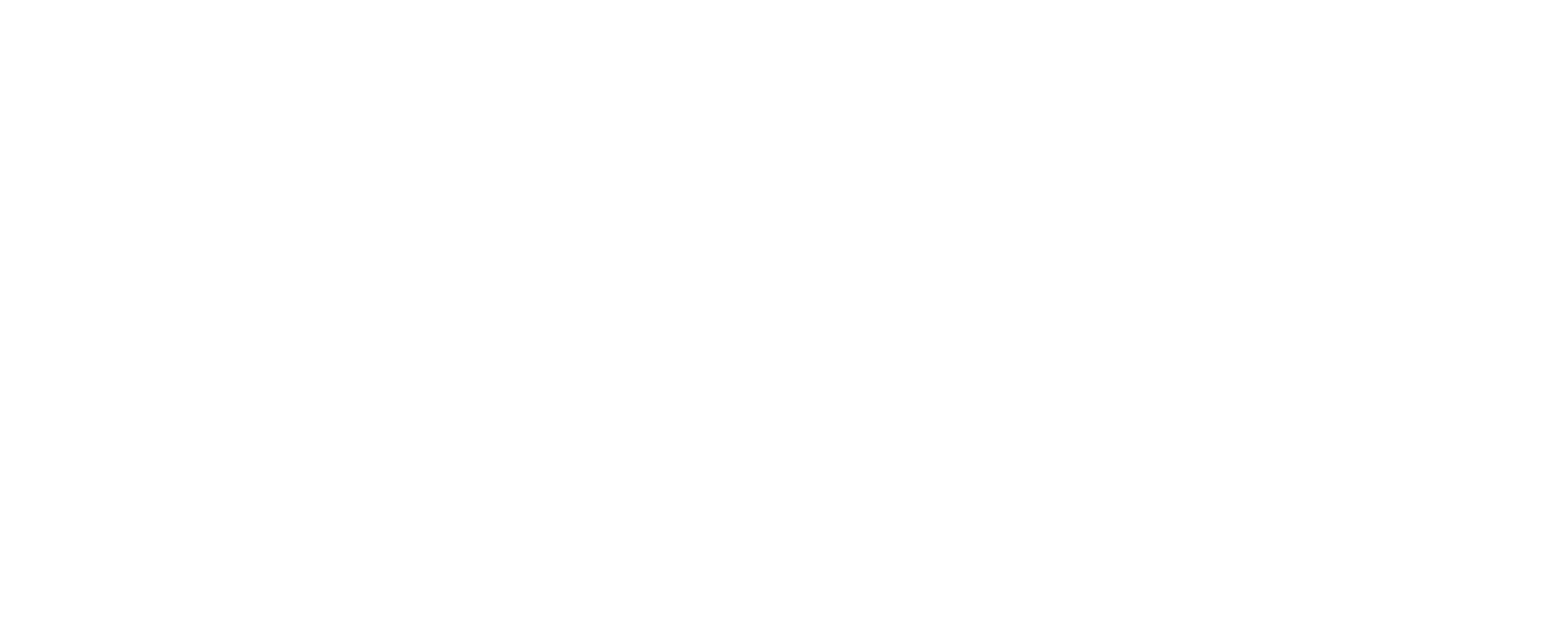
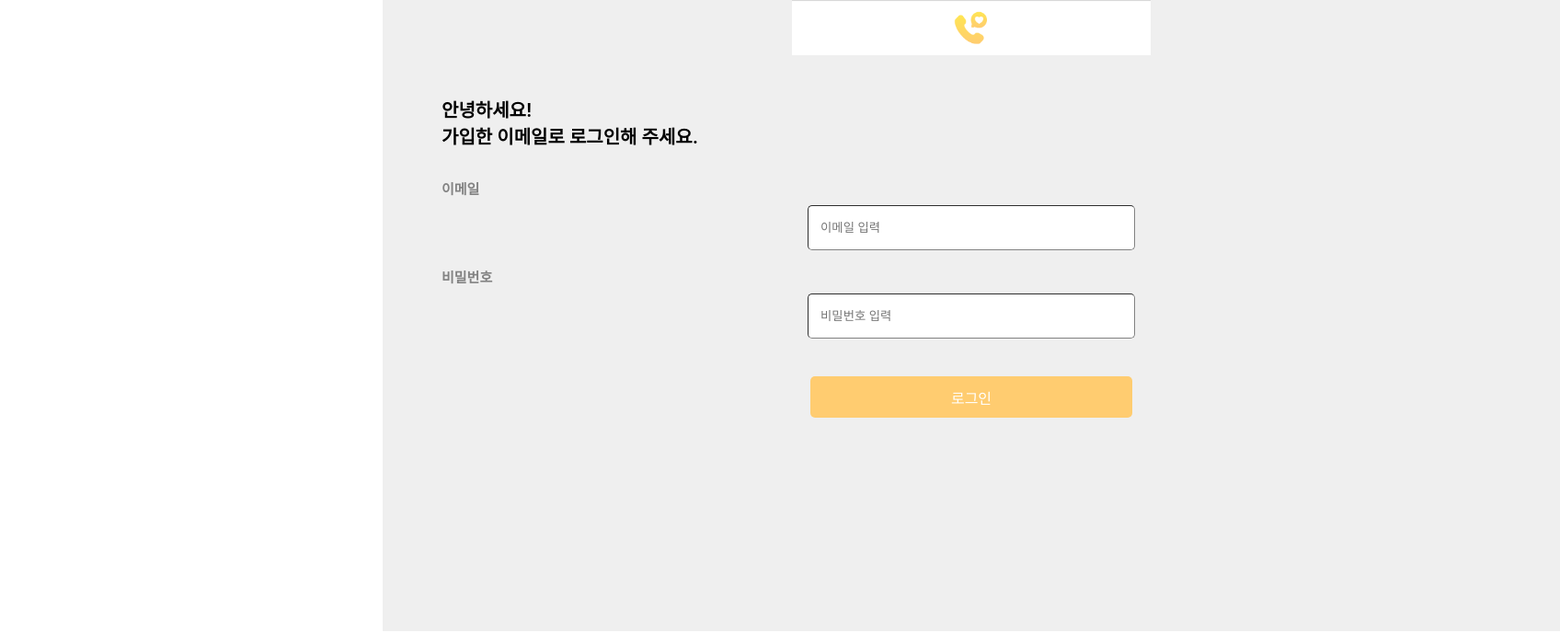
Before and after one commit to Likelion-at-SMWU-11th/SendMyHeart-Client, a React (Create React App) app: page /login in a window 1280 px wide. Before the commit this address had no page. Shown: the top 700 px of the page at 92% size, 1696 px wide, since content can reach past the window. Built offline with nearby package versions, Linux system fonts and the light colour scheme.

Commit message:
[add] Login 틀 생성

```diff
--- a/src/App.js
+++ b/src/App.js
@@ -4,6 +4,7 @@
 import Register from './pages/Register';
 import Profile from './pages/Profile';
 import Send from './pages/Send';
+import Login from './pages/Login';
 
 function App() {
   return (
@@ -12,6 +13,7 @@
         <Route path="send" element={<Send />} />
         <Route path="category" element={<ChangeCategory />} />
         <Route path="register" element={<Register />} />
+        <Route path="login" element={<Login />} />
         <Route path="profile" element={<Profile />} />
       </Routes>
     </div>
--- /dev/null
+++ b/src/pages/Login.jsx
@@ -0,0 +1,121 @@
+import React, { useState } from 'react';
+import styled from 'styled-components';
+import Button from './../components/Button';
+import { useNavigate } from 'react-router-dom';
+//import axios from 'axios';
+
+import logo from '../assets/header.png';
+
+const Wrapper = styled.div`
+  background-color: #efefef;
+  width: 100vw;
+  align-items: center;
+  text-align: center;
+  overflow-x: hidden;
+  padding-bottom: 200px;
+`;
+
+const Logo = styled.img`
+  width: 390px;
+  height: 60px;
+`;
+
+const Txt = styled.div`
+  font-size: 20px;
+  font-weight: 600;
+  padding: 5vh 5vw 3vh;
+  text-align: left;
+`;
+
+const SignTxt = styled.div`
+  color: #828282;
+  font-size: 15px;
+  font-weight: 600;
+  padding: 1vh 5vw 1vh;
+  text-align: left;
+`;
+
+const SignInput = styled.input`
+  height: 45px;
+  width: 350px;
+  margin-bottom: 9.52px;
+  border-radius: 5px;
+  border-width: 1px;
+  border-color: #828282; //border 색상 아래만 적용 안 됨
+`;
+
+const Login = () => {
+  const [email, setEmail] = useState('');
+  const [password, setPassword] = useState('');
+
+  const navigate = useNavigate();
+
+  /* 유효성 검사 */
+  const [isEmail, setIsEmail] = useState(false);
+  const [isPassword, setIsPassword] = useState(false);
+
+  const onChangeEmail = (event) => {
+    const currentEmail = event.target.value;
+    setEmail(currentEmail);
+    const emailRegExp =
+      /^[A-Za-z0-9_]+[A-Za-z0-9]*[@]{1}[A-Za-z0-9]+[A-Za-z0-9]*[.]{1}[A-Za-z]{1,3}$/;
+    if (!emailRegExp.test(currentEmail)) {
+      setIsEmail(false);
+    } else {
+      setIsEmail(true);
+    }
+  };
+
+  const onChangePassword = (event) => {
+    const currentPassword = event.target.value;
+    setPassword(currentPassword);
+    const passwordRegExp =
+      /^(?=.*[a-zA-Z])(?=.*[!@#$%^*+=-])(?=.*[0-9]).{8,25}$/;
+    if (!passwordRegExp.test(currentPassword)) {
+      setIsPassword(false);
+    } else {
+      setIsPassword(true);
+    }
+  };
+
+  const onSubmit = (event) => {
+    event.preventDefault();
+    if (!isEmail) {
+      return alert('이메일의 형식이 올바르지 않습니다.');
+    } else if (!isPassword) {
+      return alert('숫자+영문자+특수문자 조합으로 8자리 이상 입력해주세요.');
+    }
+    navigate('/'); //메인 페이지로 이동
+  };
+
+  return (
+    <Wrapper>
+      <Logo src={logo} />
+      <Txt>
+        안녕하세요! <br /> 가입한 이메일로 로그인해 주세요.
+      </Txt>
+      <div>
+        <SignTxt>이메일</SignTxt>
+        <SignInput
+          id="email"
+          name="email"
+          value={email}
+          onChange={onChangeEmail}
+          type="email"
+          placeholder="   이메일 입력"
+        />
+        <SignTxt>비밀번호</SignTxt>
+        <SignInput
+          id="password"
+          name="password"
+          value={password}
+          onChange={onChangePassword}
+          placeholder="   비밀번호 입력"
+        />
+        <Button title="로그인" onClick={onSubmit} />
+      </div>
+    </Wrapper>
+  );
+};
+
+export default Login;
```
